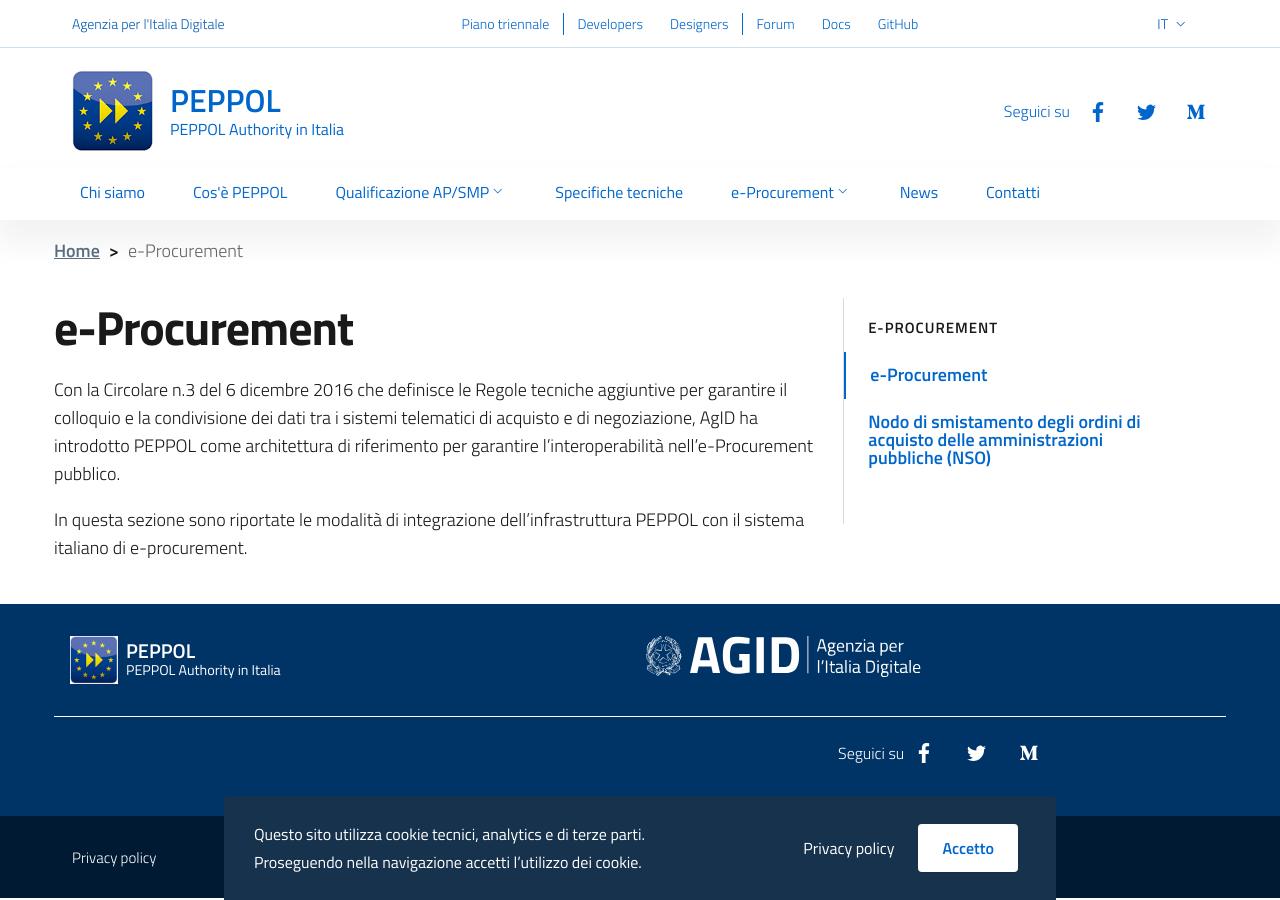
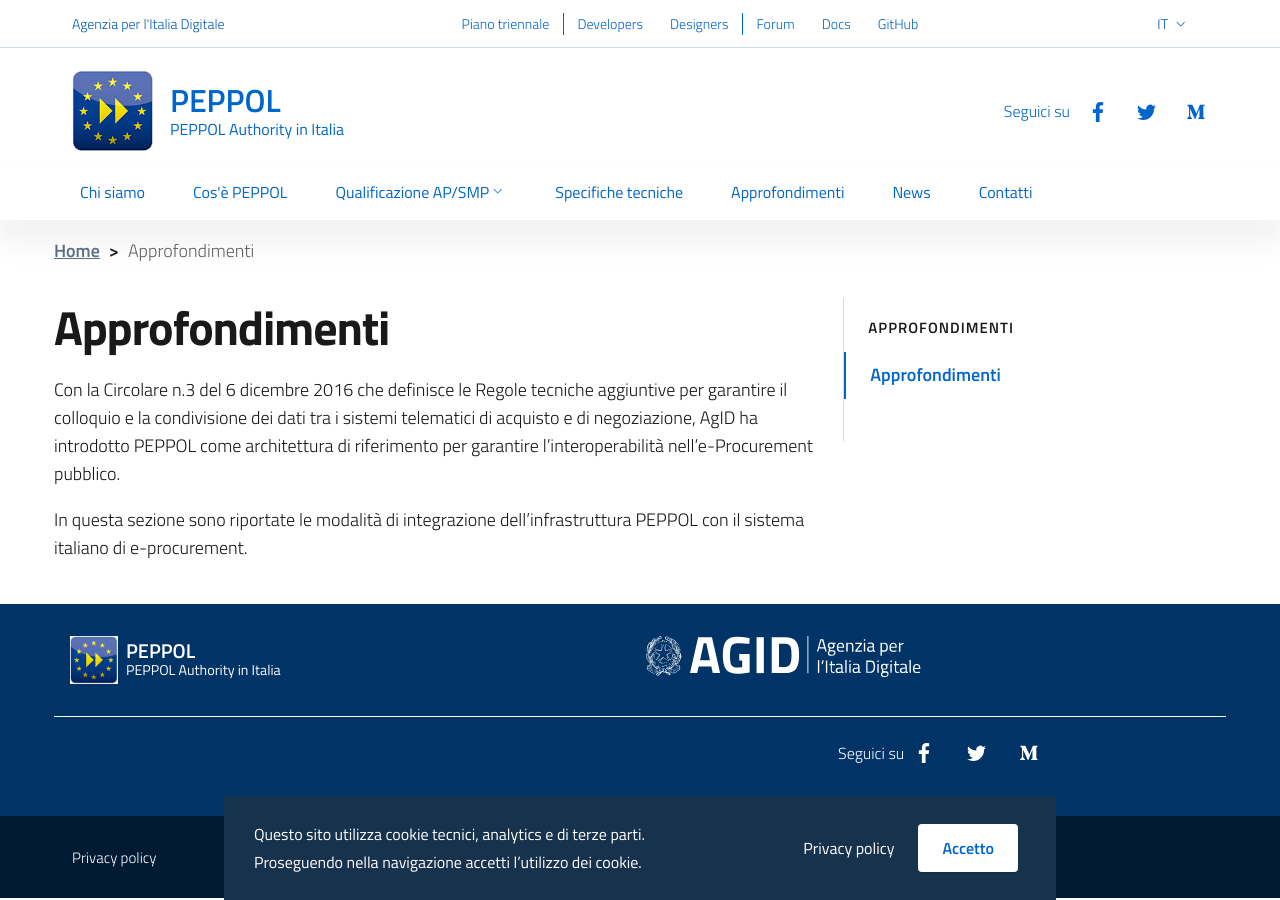
Before and after one commit to realeroberto/peppol.agid.gov.it, a Jekyll site: the page built from it/e-procurement/index.md, in a window 1280 px wide. Built offline with Jekyll 4.4.1, drawn with Linux system fonts in a browser that asks for light colours.

Commit message:
aggiornamento approfondimenti

```diff
--- a/it/e-procurement/index.md
+++ b/it/e-procurement/index.md
@@ -1,9 +1,9 @@
 ---
 layout: page
-title: e-Procurement
+title: Approfondimenti
 description:
 lang: it
-ref: e-procurement
+ref: approfondimenti
 order: 7
 ---
 
```
